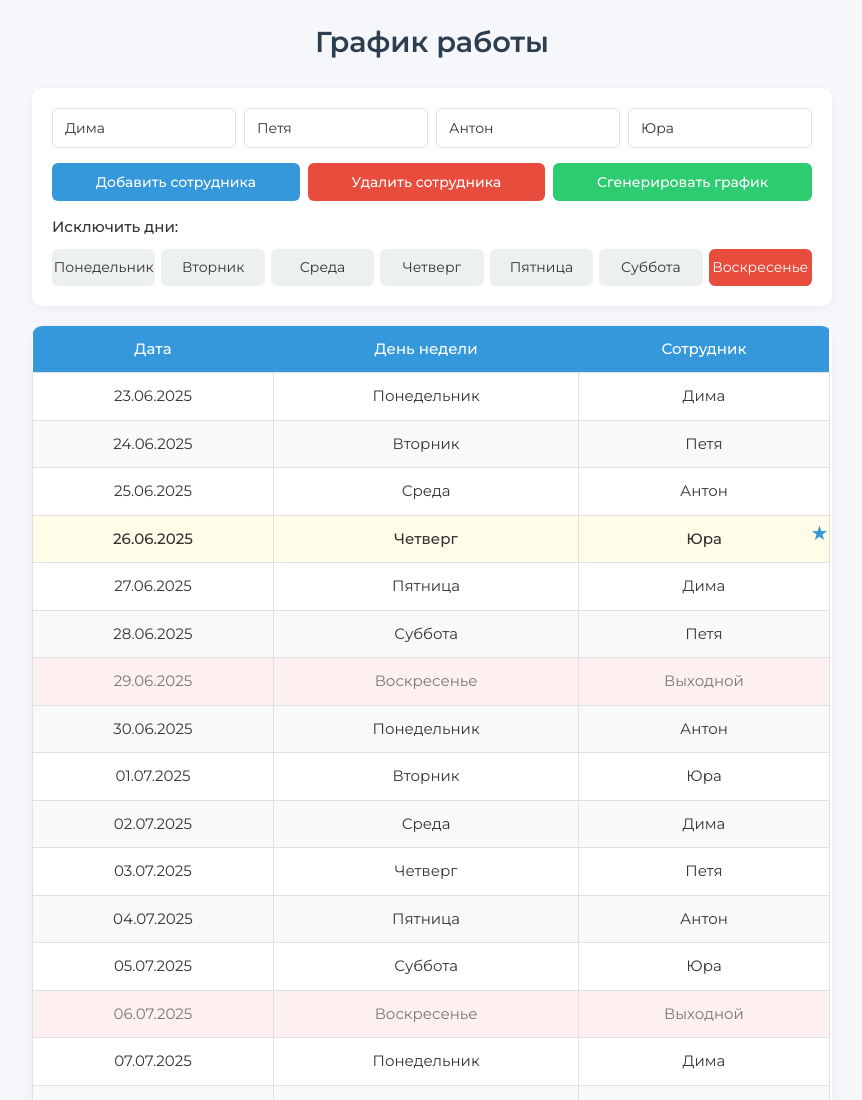
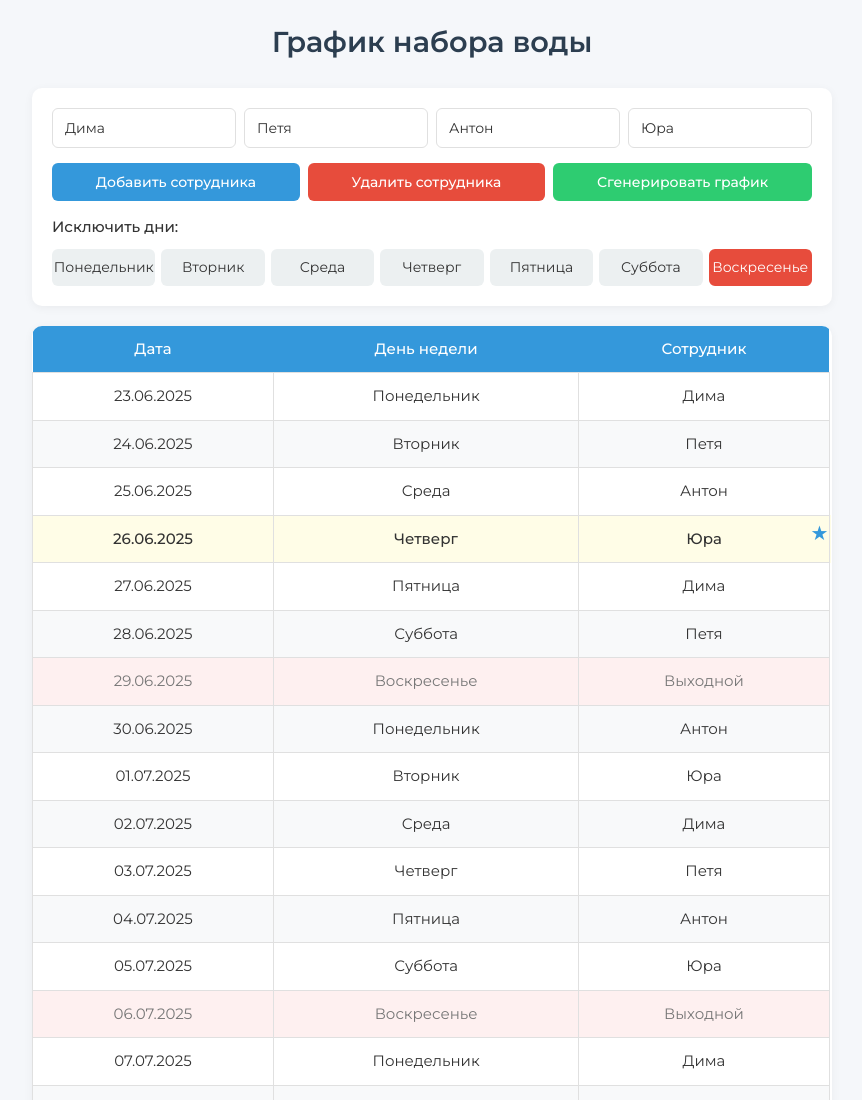
Before and after one commit to Tonioj777/water, a plain HTML site: page docs/index.html in a window 1280 px wide. Shown: the top 1100 px of the page, without its empty margins (208-1070 px from the left). Drawn offline with Linux system fonts and the light colour scheme.

Commit message:
Update index.html

```diff
--- a/docs/index.html
+++ b/docs/index.html
@@ -12,7 +12,7 @@
 
 <body>
  <div class="container">
-        <h1>График работы</h1>
+        <h1>График набора воды</h1>
 
         <div class="controls">
             <div class="employee-list" id="employeeInputs">
```
